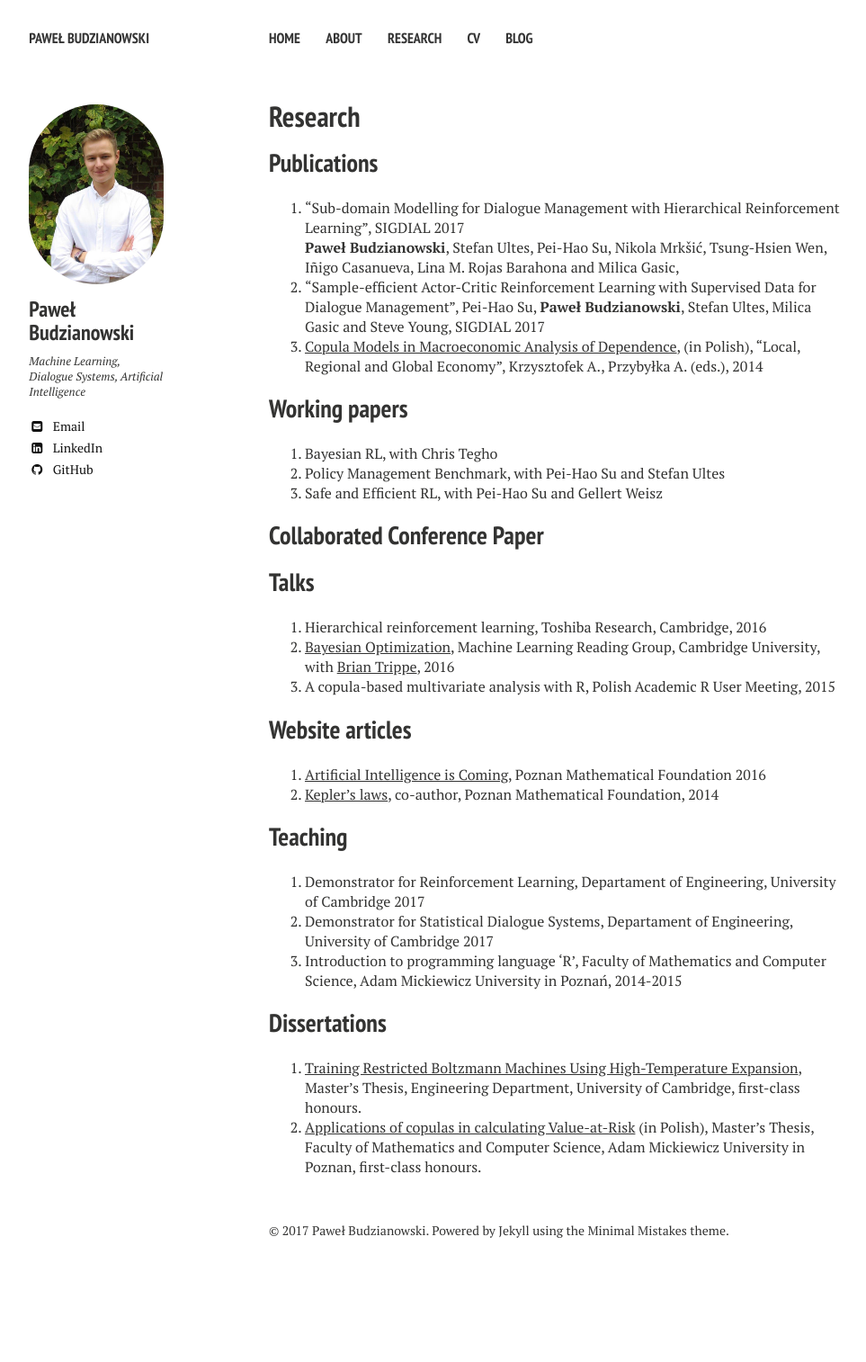
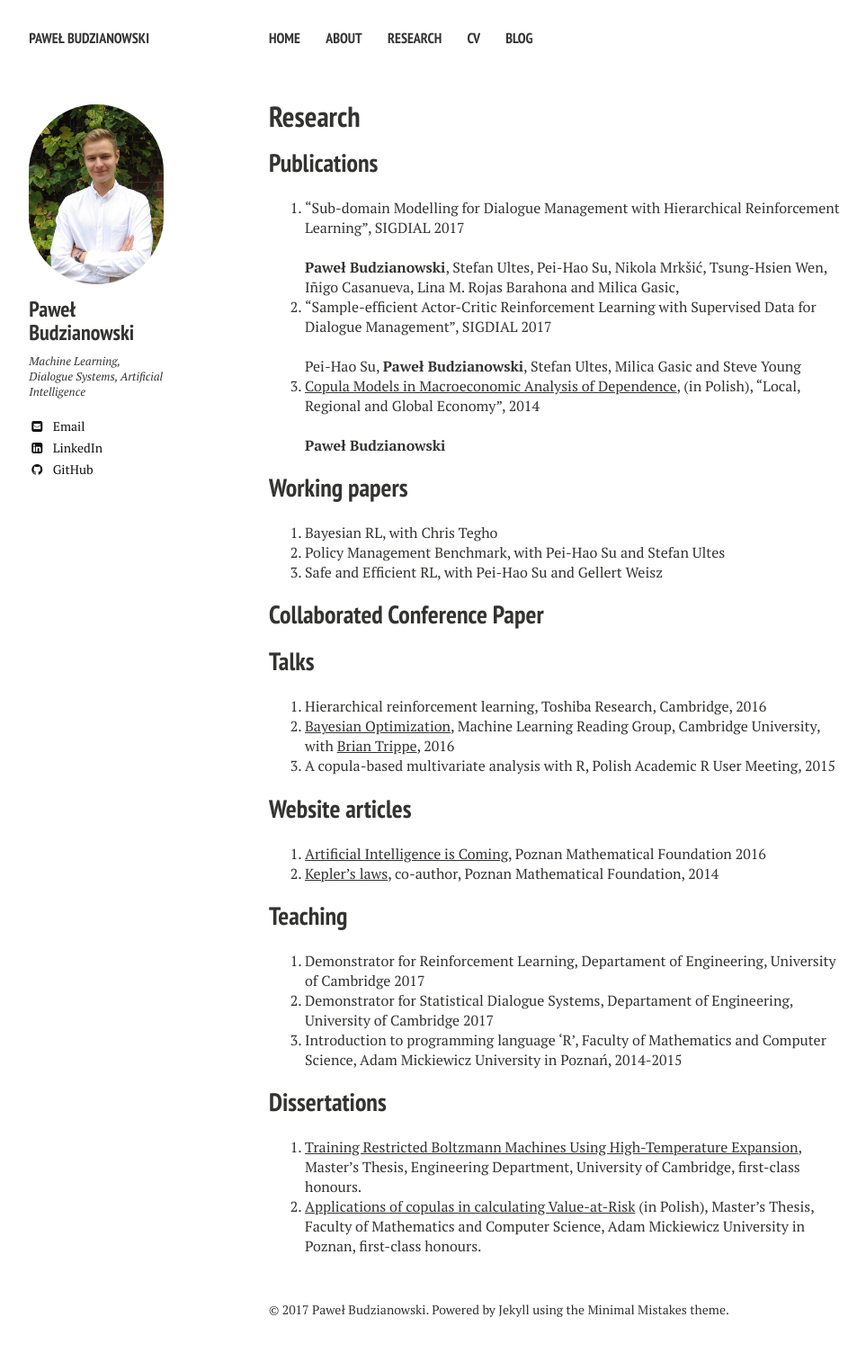
Before and after one commit to pawel-polyai/budzianowski.github.io, a Jekyll site: the page built from research.md, in a window 1280 px wide. Shown: the whole page at 90% size, without its empty margins (21-984 px from the left). Built offline with Jekyll 4.4.1, drawn with Linux system fonts in a browser that asks for light colours; nearby versions of some CDN libraries; before the commit the page ends 1426 px from its top, so only the background shows below that.

Commit message:
Create research.md

```diff
--- a/research.md
+++ b/research.md
@@ -10,11 +10,18 @@ comments: false
 ## Publications
 3. "Sub-domain Modelling for Dialogue Management with Hierarchical Reinforcement Learning", SIGDIAL 2017
 <br />
+<br />
 <b>Paweł Budzianowski</b>, Stefan Ultes, Pei-Hao Su, Nikola Mrkšić, Tsung-Hsien Wen, Iñigo Casanueva, Lina M. Rojas Barahona and Milica Gasic,
 <br />
-2. "Sample-efficient Actor-Critic Reinforcement Learning with Supervised Data for Dialogue Management", Pei-Hao Su, <b>Paweł Budzianowski</b>, Stefan Ultes, Milica Gasic and Steve Young, SIGDIAL 2017
+2. "Sample-efficient Actor-Critic Reinforcement Learning with Supervised Data for Dialogue Management", SIGDIAL 2017
 <br />
-1. [Copula Models in Macroeconomic Analysis of Dependence](http://www.atwydawnictwo.pl/katalog-ksiazek/ekonomiaizarzadzanie/item/115-ekonomia-w-ujeciu-globalnym-regionalnym-i-lokalnym), (in Polish), "Local, Regional and Global Economy", Krzysztofek A., Przybyłka A. (eds.), 2014
+<br />
+Pei-Hao Su, <b>Paweł Budzianowski</b>, Stefan Ultes, Milica Gasic and Steve Young
+<br />
+1. [Copula Models in Macroeconomic Analysis of Dependence](http://www.atwydawnictwo.pl/katalog-ksiazek/ekonomiaizarzadzanie/item/115-ekonomia-w-ujeciu-globalnym-regionalnym-i-lokalnym), (in Polish), "Local, Regional and Global Economy", 2014
+<br/>
+<br />
+<b>Paweł Budzianowski</b>
 
 ## Working papers
 1. Bayesian RL, with Chris Tegho
```
